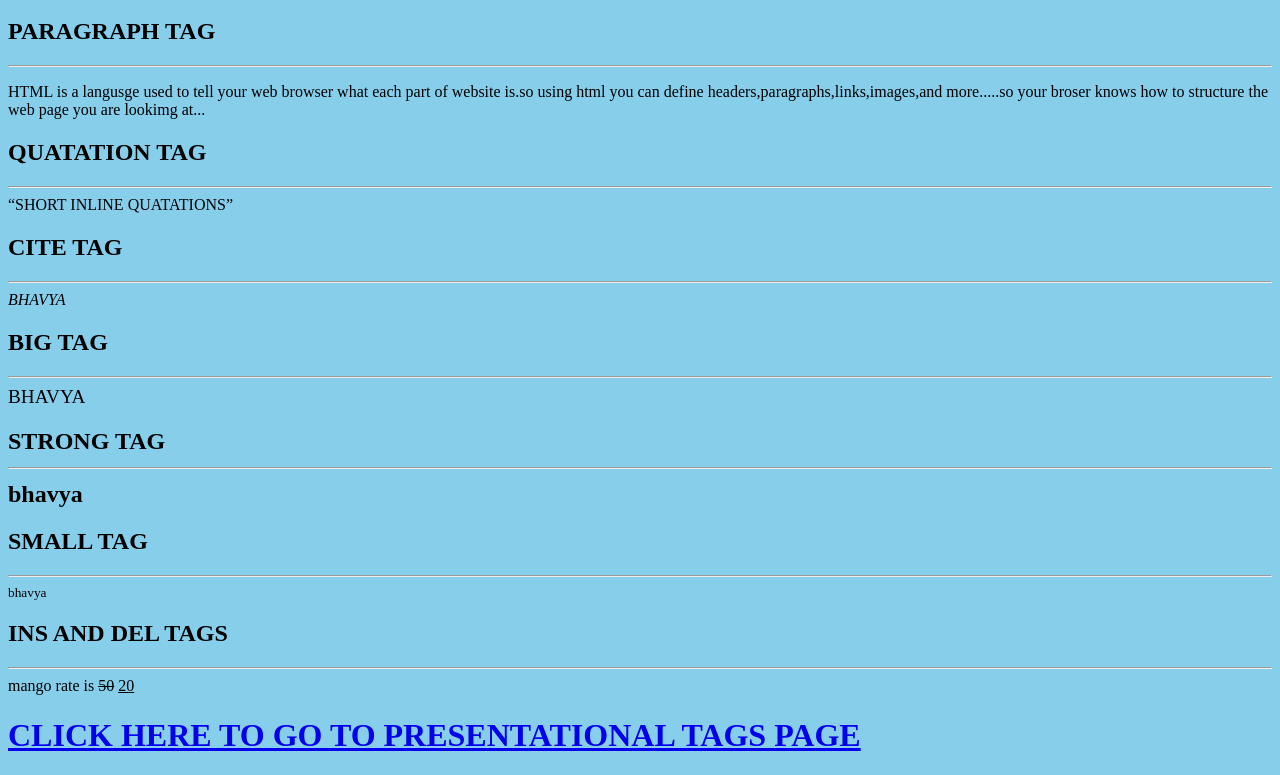
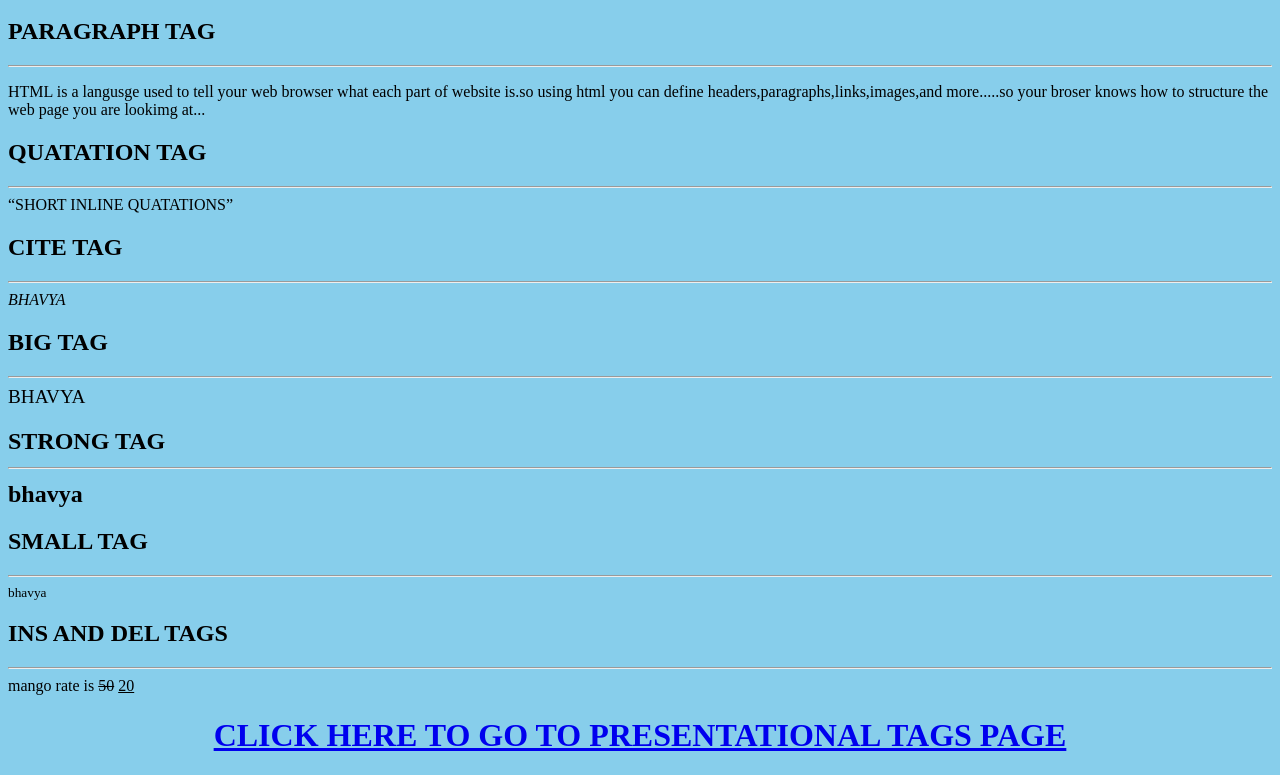
Before and after one commit to Bhavyasri21/cse, a plain HTML site: page 1st page.html in a window 1280 px wide. Shown: the part 48-823 px from the top of the page. Drawn offline with Linux system fonts and the light colour scheme.

Commit message:
Update 1st page.html

```diff
--- a/1st page.html
+++ b/1st page.html
@@ -18,6 +18,6 @@
 <small>bhavya</small>
 <h2>INS AND DEL TAGS</h2><hr>
 mango rate is <del>50</del> <ins>20</ins>
-<h1><a href="2nd page.html">CLICK HERE TO GO TO PRESENTATIONAL TAGS PAGE</a><h1>
+<center><h1><a href="2nd page.html">CLICK HERE TO GO TO PRESENTATIONAL TAGS PAGE</a><h1></center>
 </body>
 </html>
```
